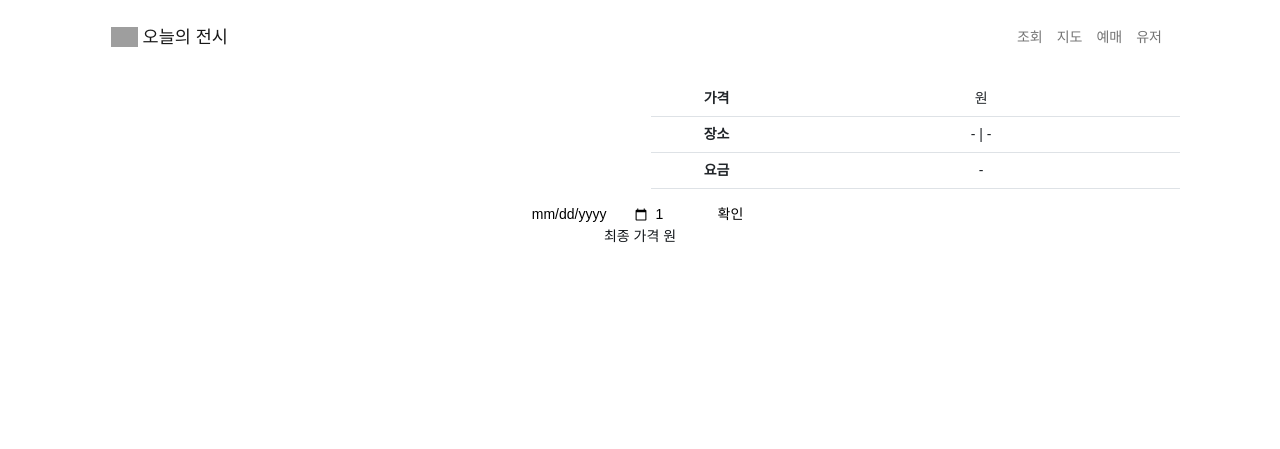
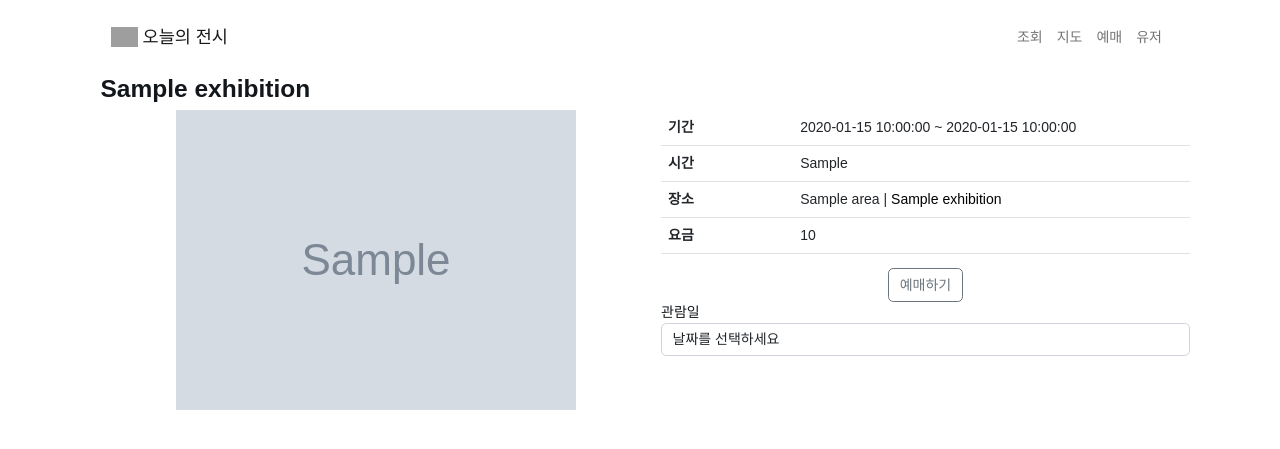
Before and after one commit to today-exhibition/today-exhibition, a Flask app: template templates/booking/booking.html in a window 1280 px wide. Shown: the top 449 px of the page. Run offline with Flask 3, Linux system fonts and the light colour scheme; tables that the repository leaves empty hold one stand-in row (values such as "Sample post"); the template is opened without the code that fills it: values that come from a table or form of the project are taken from there, most other values are stand-ins (such as "Sample title", 1, 10 or a date in 2020); grey boxes marked "Sample" are stand-in pictures; some libraries are stand-ins or nearby versions; some web fonts are replaced; grey boxes are pictures that could not be loaded.

Commit message:
Feat: 예매 관람일 선택 기능 추가 #11

```diff
--- a/templates/booking/booking.html
+++ b/templates/booking/booking.html
@@ -1,52 +1,60 @@
 {% extends 'common/layout.html' %}
 
 {% block content %}
-<div class="text-center">
-    {% if working == true %}
-    <h1>현재 페이지는 공사 중 입니다.</h1>
-    {% else %}
-    <h3>{{ exhibition.title }}</h3>
+<div class="booking">
+  <!-- <h1>현재 페이지는 공사 중 입니다.</h1> -->
+  <h3 class="fw-bold">{{ data.exhibition.title|safe }}</h3>
+  <!-- 전시 정보 -->
+  <div class="container">
     <div class="row">
       <div class="col-md-6 d-flex justify-content-center align-items-center">
-            <img src="{{ exhibition.thumbnail_img }}" alt="{{ exhibition.title }}" class="img-fluid" style="max-height: 400px;">
+        <img src="{{ data.exhibition.thumbnail_img }}" alt="{{ data.exhibition.title|safe }}" class="img-fluid"
+          style="max-height: 400px;">
       </div>
       <div class="col-md-6">
         <table class="table">
           <tbody>
             <tr>
-                        <th class="col-md-3">가격</th>
-                        <td>{{ exhibition.ticket_price }}원</td>
+              <th class="col-md-3">기간</th>
+              <td>{{ data.exhibition.start_date or '-' }} ~ {{ data.exhibition.end_date or '-'}}</td>
+            </tr>
+            <tr>
+              <th class="col-md-3">시간</th>
+              <td>{{ data.exhibition.opening_hours or '-' }}</td>
             </tr>
             <tr>
               <th class="col-md-3">장소</th>
-                        <td>{{ exhibition.area or '-' }} | {{ exhibition.gallery_name or '-' }}</td>
+              <td>
+                {% if data.exhibition.area %}
+                {{ data.exhibition.area }} |
+                {% endif %}
+                <a href="/gallery/{{data.exhibition.gallery_id}}">{{ data.exhibition.gallery_name or '-' }}</a>
+              </td>
             </tr>
             <tr>
               <th class="col-md-3">요금</th>
-                        <td>{{ exhibition.TicketPrice or '-' }}</td>
+              <td>{{ data.exhibition.price or '-' }}</td>
             </tr>
           </tbody>
         </table>
+        <div class="booking d-flex justify-content-center">
+            <input type="submit" value="예매하기" class="btn btn-outline-secondary">
+        </div>
+        <!-- 드롭다운 -->
+        <div class="form-group">
+          <label for="dateDropdown">관람일</label>
+          <select class="form-control" id="dateDropdown">
+            <option value="">날짜를 선택하세요</option>
+            {% for date in data.date_range %}
+            <option value="{{ date }}">{{ date }}</option>
+            {% endfor %}
+          </select>
         </div>
       </div>
-
-    <form method="POST" action="{{ url_for('booking.booking_success') }}">
-        <input type="hidden" name="price" value="{{ exhibition.ticket_price }}">
-        <input type="date" min="{{ exhibition.start_date }}" max="{{ exhibition.end_date }}" value="{{ current_date }}" name="reserve_date"/>
-        <input type="number" min="1" max="99" value="1" id="quantityInput" oninput="updatePrice()" name="quantity"/>
-        <input type="submit" value="확인"/>
-        <p id="totalPrice">최종 가격 {{ exhibition.ticket_price }}원</p>
-    </form>
-    {% endif %}
+    </div>
   </div>
   {% endblock %}
 
   {% block script %}
-<script>
-    function updatePrice() {
-        const quantity = parseInt(document.getElementById('quantityInput').value);
-        const finalPrice = quantity * {{ exhibition.ticket_price }};
-        document.getElementById('totalPrice').textContent = `최종 가격 ${finalPrice}원`;
-    }
-</script>
+  <script src="{{ url_for('static', filename='/js/booking.js') }}" defer></script>
   {% endblock %}
```
Also changed, not shown: views/booking/booking.py (+16 -27 lines). Lines whose indentation alone changed are shown as unchanged.
